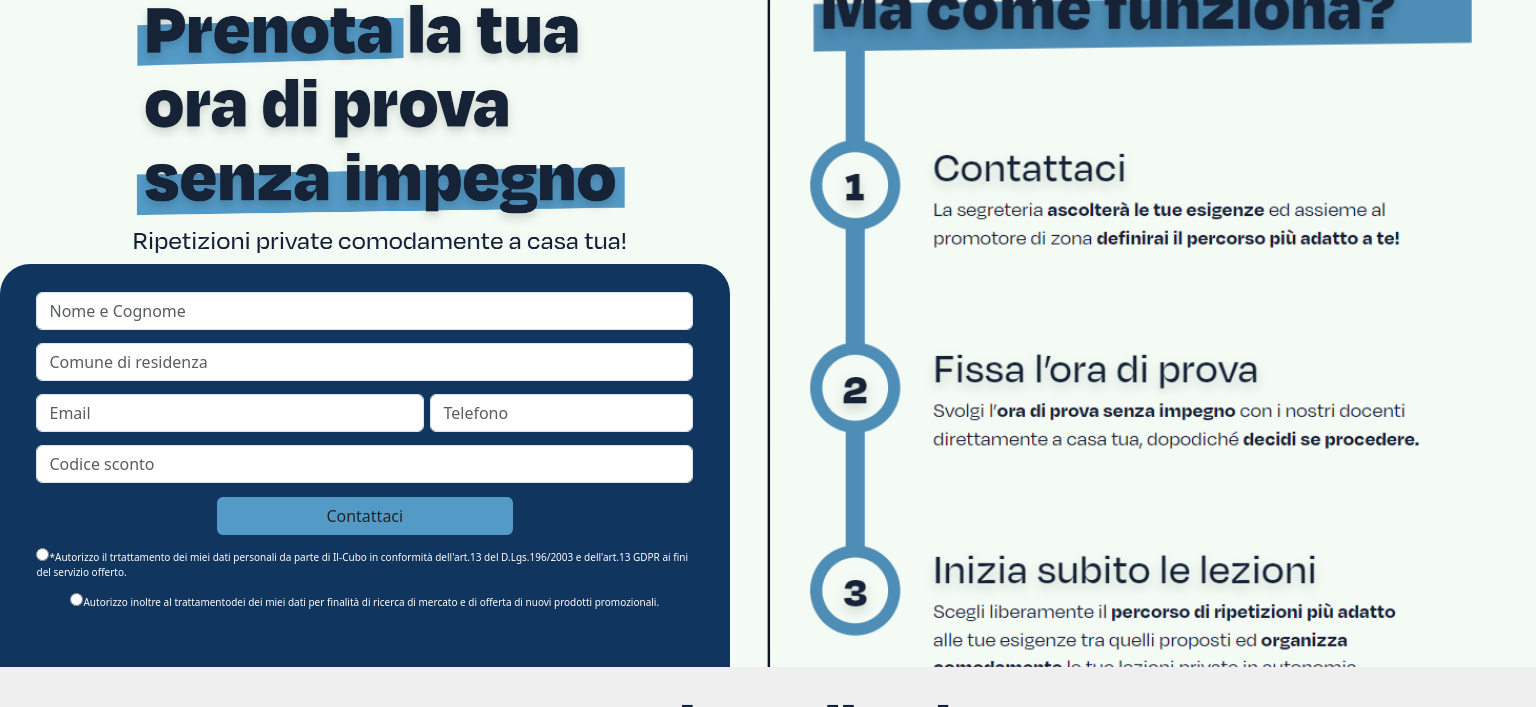
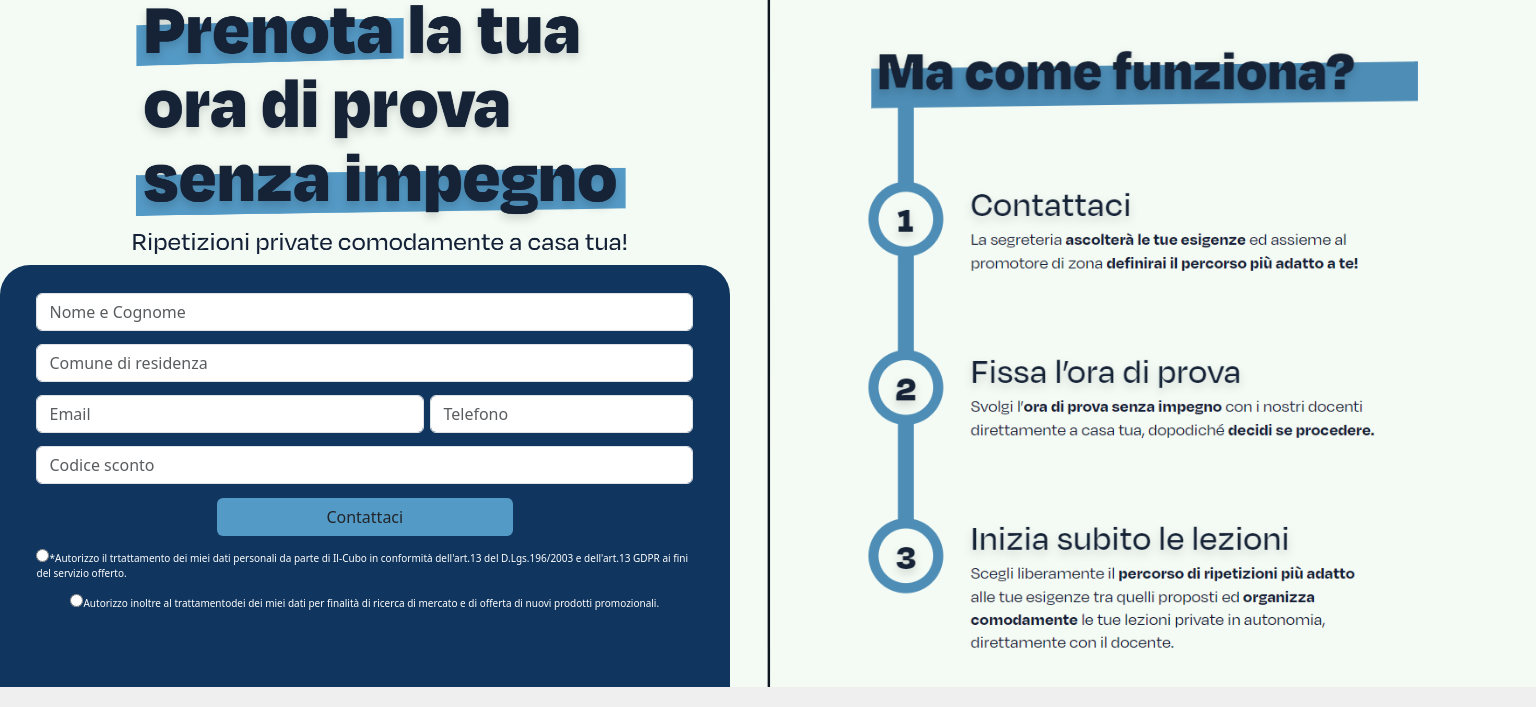
Before and after one commit to lorenzo-12/IlCubo, a plain HTML site: page index.html in a window 1536 px wide. Shown: the part 93-800 px from the top of the page. Drawn offline with nearby package versions, Linux system fonts and the light colour scheme.

Commit message:
problema dimensione verticale form risolto

```diff
--- a/style.css
+++ b/style.css
@@ -699,6 +699,7 @@
         flex-direction: row;
         width: 100%;
         height: 85%;
+        min-height: 700px;
     }
 
     .form_left{
@@ -716,25 +717,28 @@
         background-position: center;
         width: 50%;
         height: 100%;
+        min-height: 700px;
         display: flex;
         flex-direction: column;
         justify-content: center;
     }
 
-    @media screen and (min-width: 1500px) {
+
+    @media screen and (min-width: 1400px) {
         .form_right{
-            /*background-image: url("svg_smarphone/from_bottom.svg");*/
             background-image: url("images/form_right_f4fbf4.png");
-            background-size: 90% auto;
+            background-size: auto 90%;
             background-repeat: no-repeat;
             background-position: center;
             width: 50%;
             height: 100%;
+            min-height: 700px;
             display: flex;
             flex-direction: column;
             justify-content: center;
         }
     }
+
 
     .form_left_top{
         /*background-image: url("svg_smarphone/form_top.svg");*/
@@ -743,6 +747,7 @@
         background-repeat: no-repeat;
         background-position: center;
         height: 40%;
+        min-height: 270px;
         margin-bottom: 1%;
         margin-left: 5%;
         margin-right: 5%;
@@ -756,6 +761,7 @@
             background-repeat: no-repeat;
             background-position: center;
             height: 40%;
+            min-height: 270px;
             margin-bottom: 1%;
             margin-left: 5%;
             margin-right: 5%;
@@ -770,6 +776,7 @@
         border-top-left-radius: 30px;
         height: 60%;
         width: 95%;
+        min-height: 430px;
     }
 
     .form_info{
```
